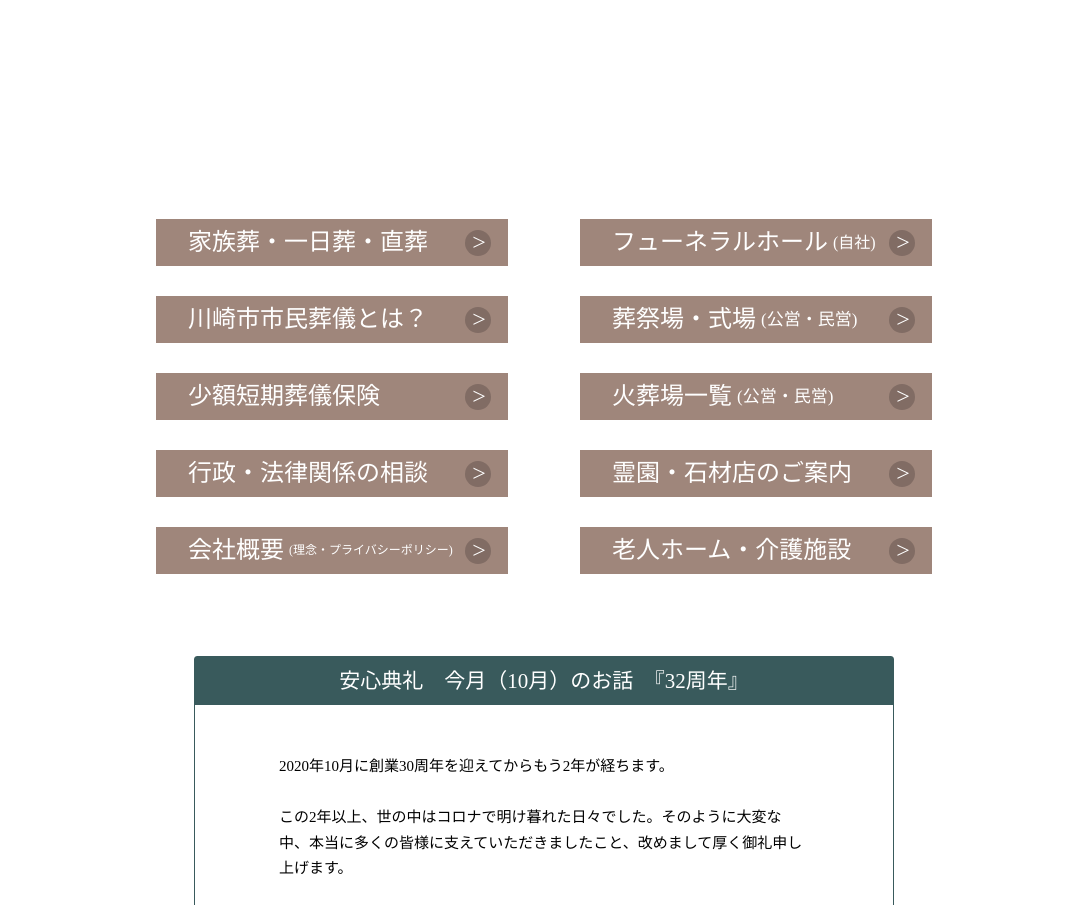
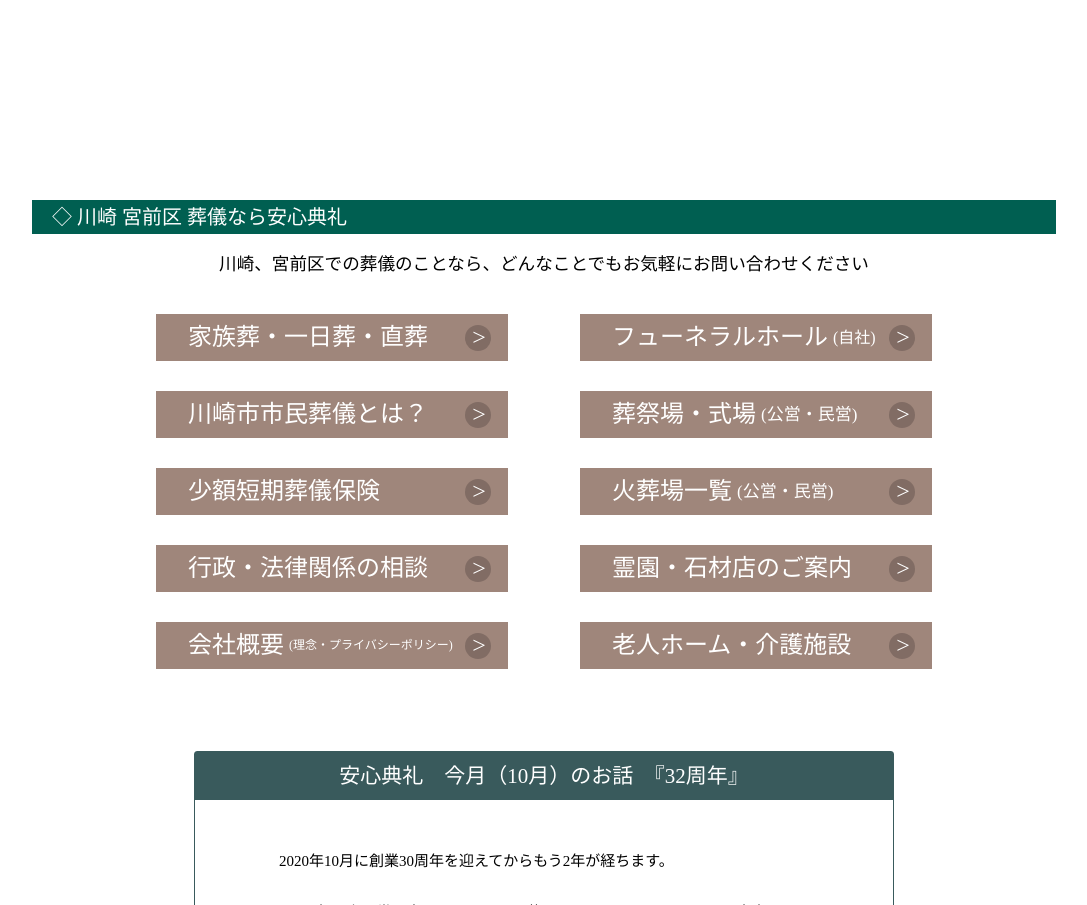
Before and after one commit to mjpurin/tenrei, a PHP site: page / in a window 1280 px wide. Shown: the part 422-1327 px from the top of the page, without its empty margins (96-1183 px from the left). Run offline with PHP 8.4, Linux system fonts and the light colour scheme; some libraries are stand-ins or nearby versions.

Commit message:
seo基本対策実施

```diff
--- a/css/main.css
+++ b/css/main.css
@@ -168,7 +168,6 @@ nav li.has-child ul li a:active{
   color:#f08226;
 }
 
-
 #slidelist{
   position:relative;
   width:1024px;
@@ -188,6 +187,22 @@ nav li.has-child ul li a:active{
 
 #slidelist li:not(:first-child){
   display:none;
+}
+#topH1{
+  width: 1024px;
+  height: 34px;
+  background: #005f51;
+  margin: 50px auto 20px;
+  color: white;
+  padding-left: 20px;
+  font-size: 20px;
+  line-height: 34px;
+}
+#topH1 + p{
+  width:820px;
+  margin:10px auto;
+  text-align:center;
+  font-size:1.1rem;
 }
 
 #gridBox{
@@ -198,7 +213,7 @@ nav li.has-child ul li a:active{
   grid-column-gap: 72px;
   justify-content: center;
   width: 90%;
-  margin: 69px auto;
+  margin: 40px auto;
 }
 #gridBox li{
   font-size:24px;
--- a/head.php
+++ b/head.php
@@ -47,7 +47,9 @@ switch($fileName){
     <head>
         <meta charset="utf-8">
         <title>宮前区の葬儀なら 安心典礼</title>
-        <link rel="alternate" media="only screen and (max-width: 640px)" href="https://ansin-tenrei.com/sp/<?= $fileName?>" />
+        <?php if($fileName == "index.php"):?>
+        <link rel="alternate" media="only screen and (max-width: 640px)" href="https://ansin-tenrei.com/sp/" />
+        <?php endif;?>
         <meta name="keywords" content="宮前区,葬儀,安心典礼,安心,川崎市,無料相談">
 		<!--descpription 検索でヒットした時に紹介文として表示される-->
         	<meta name="description" content="安心典礼は川崎市宮前区にある葬儀社です。人生最後のセレモニーを真心を込めて全力でサポートいたします。">
--- a/index.php
+++ b/index.php
@@ -1,14 +1,15 @@
 <?php include('head.php');?>
-
-
     <ul id="slidelist">
-        <li><img src="images/top-slider/slide1.jpg"></li>
-        <li><img src="images/top-slider/slide2.jpg"></li>
-        <li><img src="images/top-slider/slide3.jpg"></li>
-        <li><img src="images/top-slider/slide4.jpg"></li>
+        <li><img src="images/top-slider/slide1.jpg" alt="宮前区にある安心典礼は"></li>
+        <li><img src="images/top-slider/slide2.jpg" alt="葬儀という人生最後のセレモニーを"></li>
+        <li><img src="images/top-slider/slide3.jpg" alt="安心して立命できますよう"></li>
+        <li><img src="images/top-slider/slide4.jpg" alt="全力でサポート致します"></li>
     </ul>
 
     <main>
+        <h1 id="topH1">◇ 川崎 宮前区 葬儀なら安心典礼</h1>
+        <p>川崎、宮前区での葬儀のことなら、どんなことでもお気軽にお問い合わせください</p>
+
 
             <ul id="gridBox">
                 <li><a href="kazoku.php">家族葬・一日葬・直葬</a></li>
```
Also changed, not shown: sp/index.php (+7 -6 lines), 1 other file.
